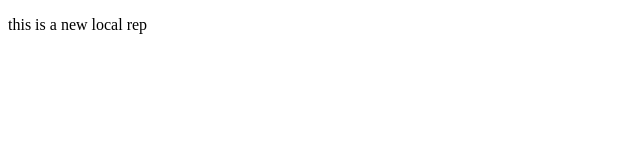
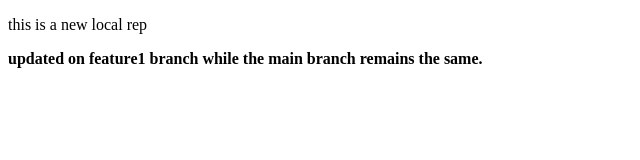
Before and after one commit to ultimateprateek/LocalRepo, a plain HTML site: page index.html in a window 1280 px wide. Shown: the whole page, without its empty margins (0-640 px from the left). Drawn offline with Linux system fonts and the light colour scheme.

Commit message:
updated index.html in feature1 branch only

```diff
--- a/index.html
+++ b/index.html
@@ -7,5 +7,6 @@
 </head>
 <body>
     <p>this is a new local rep</p>
+    <strong>updated on feature1 branch while the main branch remains the same.</strong>
 </body>
 </html>
```
